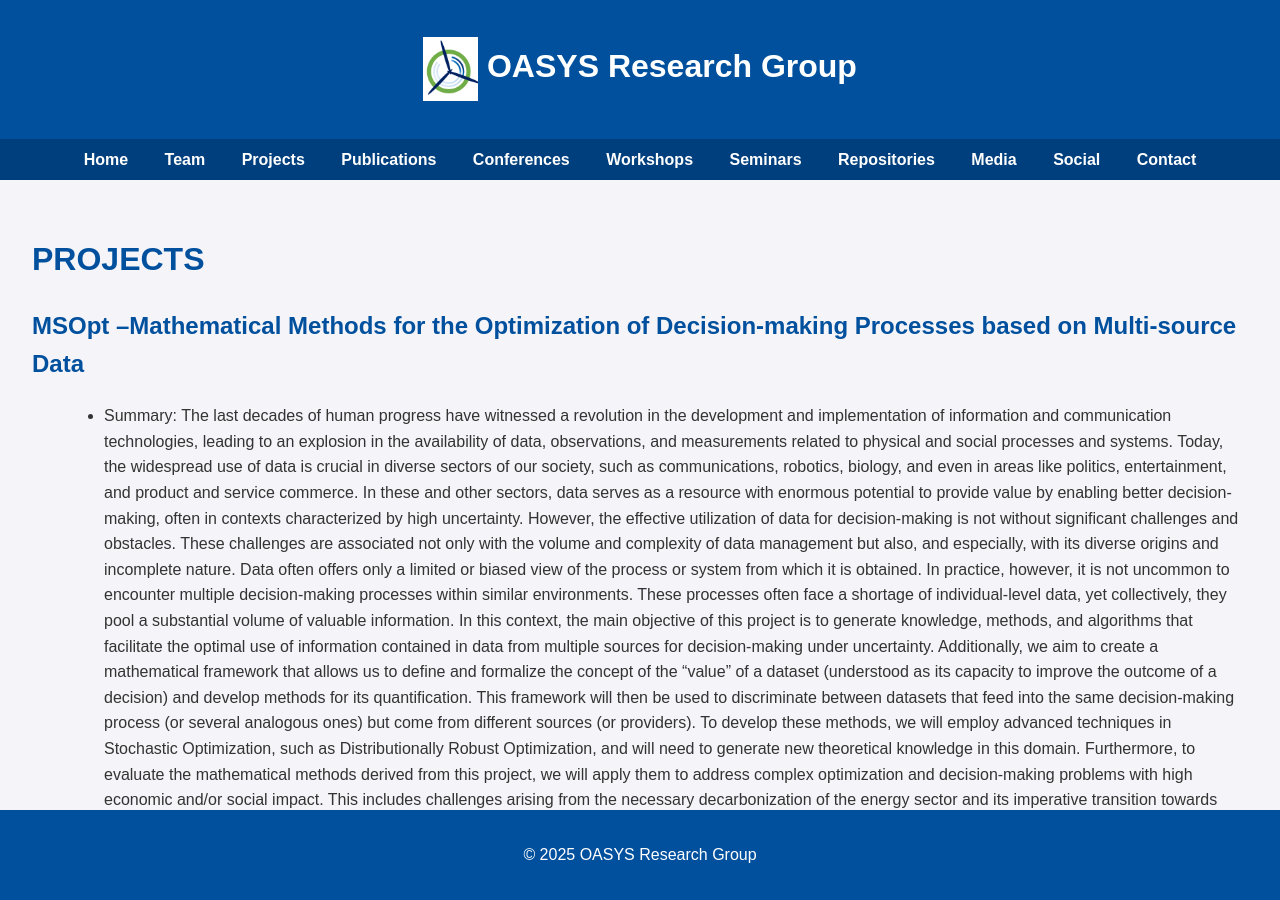
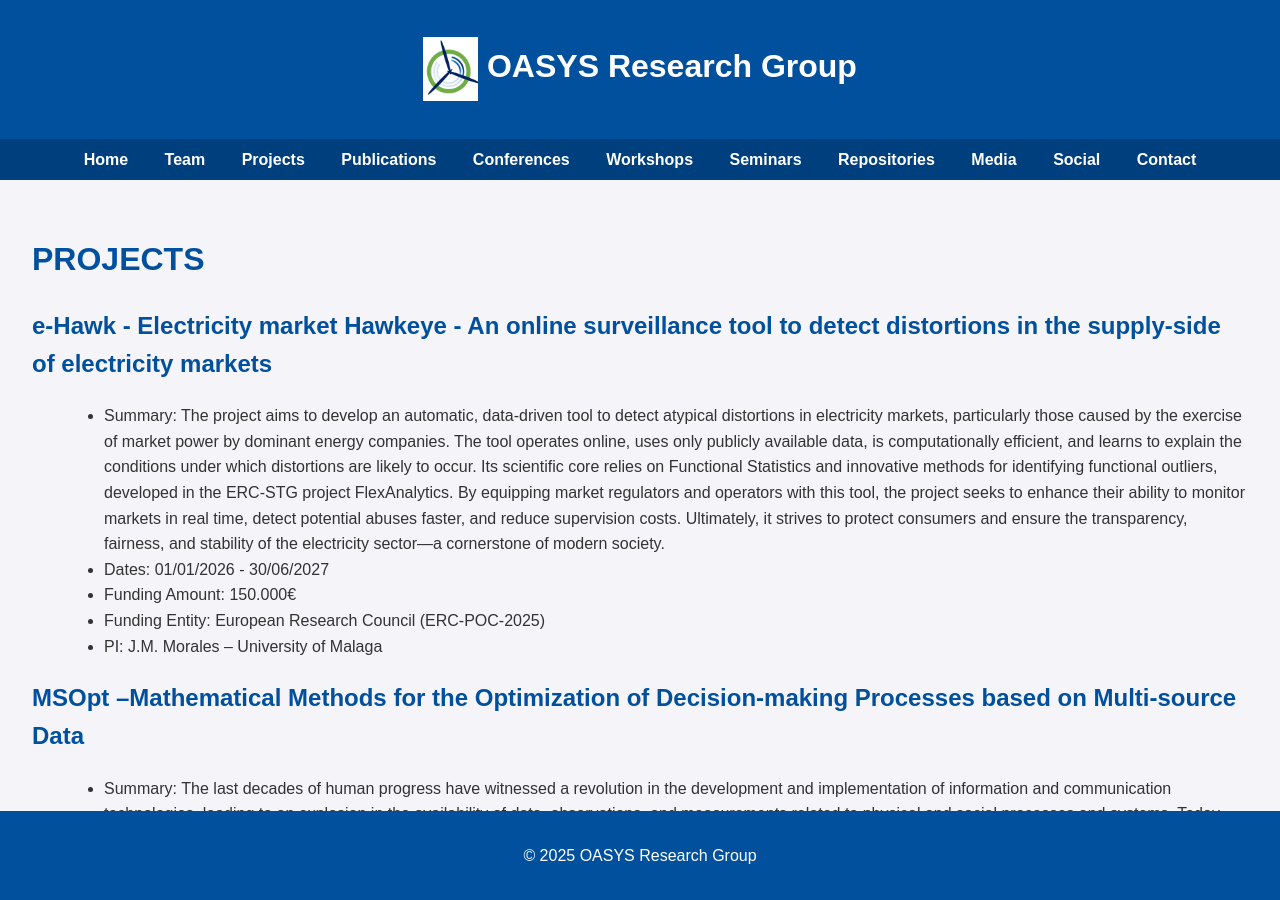
Before and after one commit to groupoasys/groupoasys.github.io, a Jekyll site: the page built from projects.md, in a window 1280 px wide and 900 px high. Built offline with Jekyll 4.4.1, drawn with Linux system fonts in a browser that asks for light colours.

Commit message:
add e-Hawk project details including summary, dates, funding, and principal investigator

```diff
--- a/projects.md
+++ b/projects.md
@@ -5,6 +5,14 @@ permalink: /projects/
 ---
 
 # PROJECTS
+
+## e-Hawk - Electricity market Hawkeye - An online surveillance tool to detect distortions in the supply-side of electricity markets
+
+-   Summary: The project aims to develop an automatic, data-driven tool to detect atypical distortions in electricity markets, particularly those caused by the exercise of market power by dominant energy companies. The tool operates online, uses only publicly available data, is computationally efficient, and learns to explain the conditions under which distortions are likely to occur. Its scientific core relies on Functional Statistics and innovative methods for identifying functional outliers, developed in the ERC-STG project FlexAnalytics. By equipping market regulators and operators with this tool, the project seeks to enhance their ability to monitor markets in real time, detect potential abuses faster, and reduce supervision costs. Ultimately, it strives to protect consumers and ensure the transparency, fairness, and stability of the electricity sector—a cornerstone of modern society.
+-   Dates: 01/01/2026 - 30/06/2027
+-   Funding Amount: 150.000€
+-   Funding Entity: European Research Council (ERC-POC-2025)
+-   PI: J.M. Morales – University of Malaga
 
 ## MSOpt –Mathematical Methods for the Optimization of Decision-making Processes based on Multi-source Data
 
```
